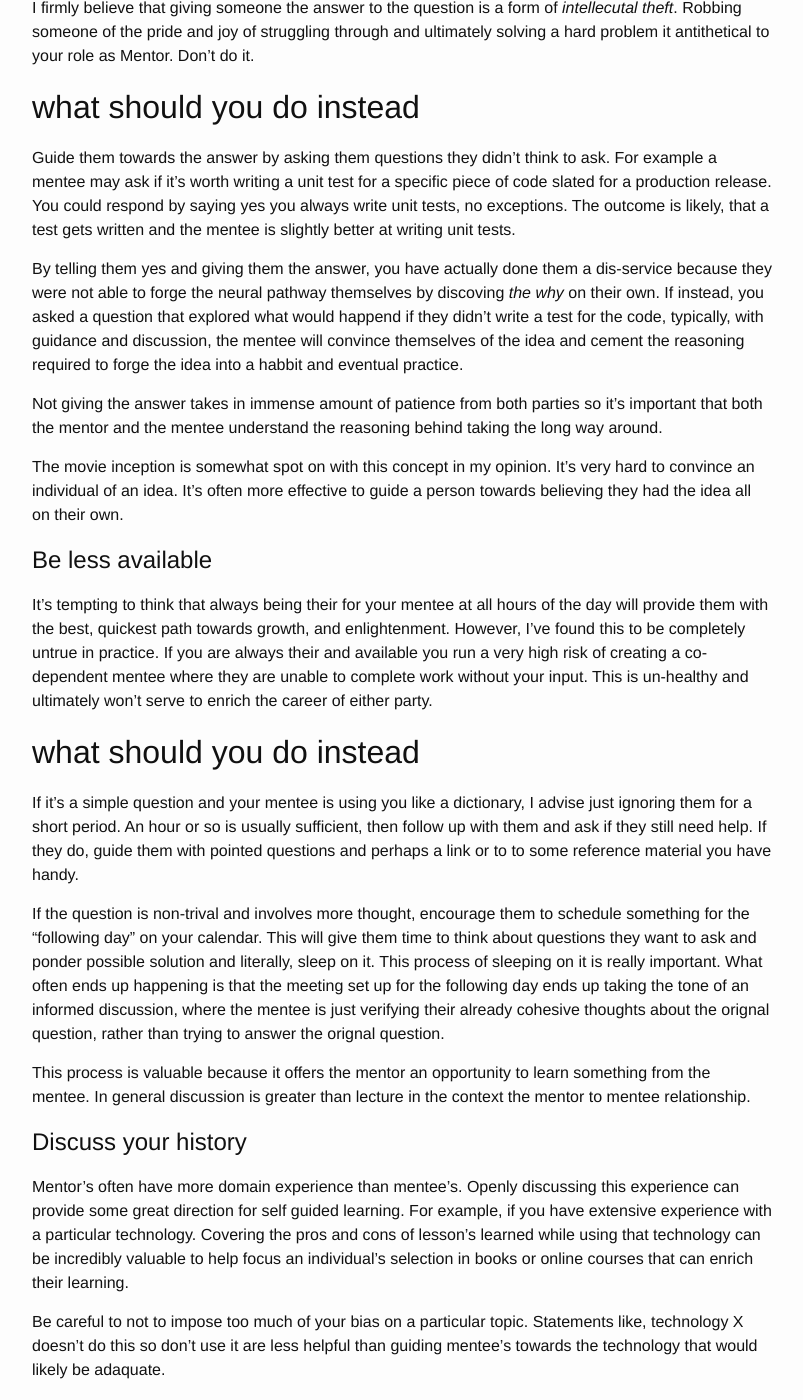
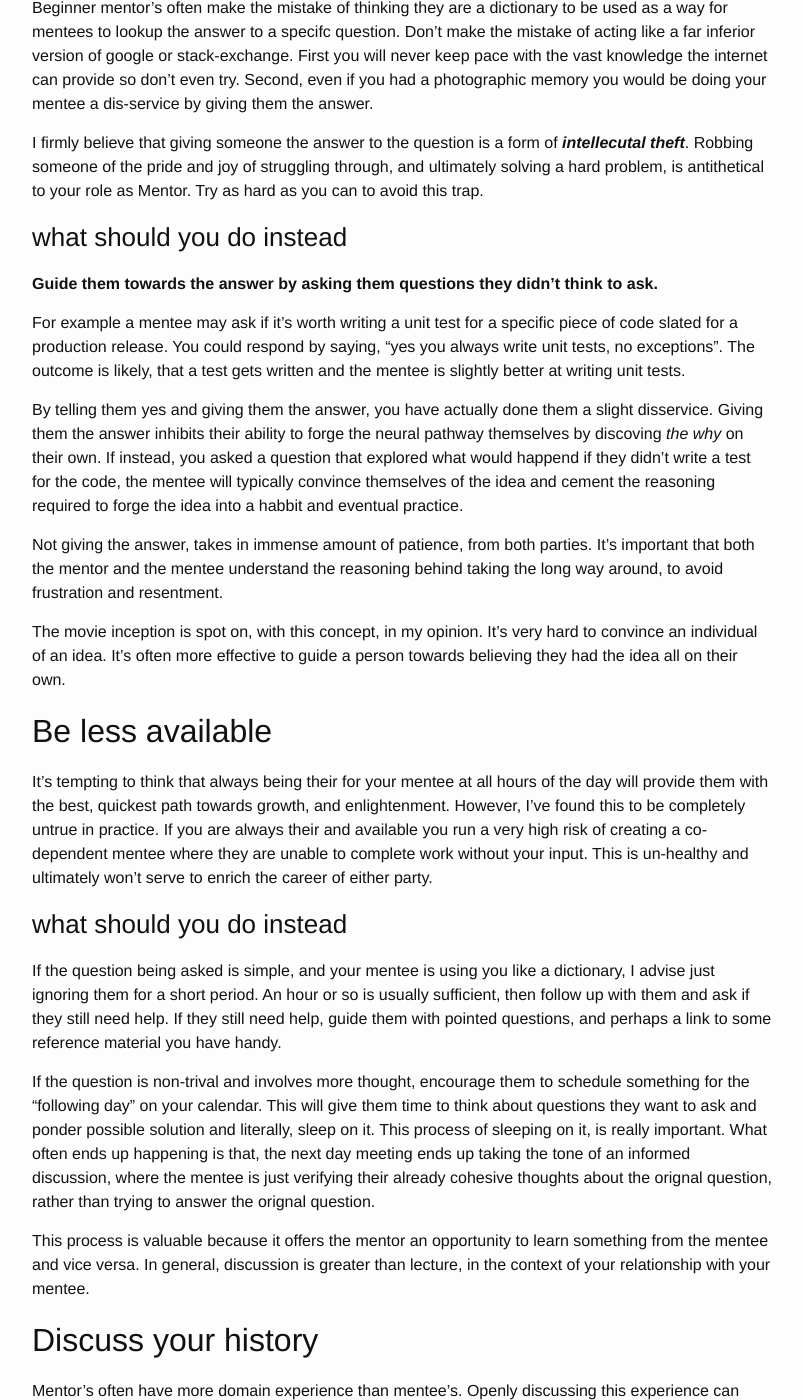
Before and after one commit to johnnyiller/johnnyiller.github.io, a Jekyll site: the page built from _posts/2019-6-5-how-to-be-a-mentor.markdown, in a window 1280 px wide and 1400 px high, scrolled down 909 px. Shown: the whole window, without its empty margins (238-1041 px from the left). Built offline with Jekyll 4.4.1, drawn with Linux system fonts in a browser that asks for light colours; comment, search, counter and statistics services are not loaded; some of the changed text lies outside the part shown.

Commit message:
fix typos and sentence wording

```diff
--- a/_posts/2019-6-5-how-to-be-a-mentor.markdown
+++ b/_posts/2019-6-5-how-to-be-a-mentor.markdown
@@ -6,73 +6,81 @@ comments: true
 categories: mentorship learning
 ---
 
-I use this blog to organize my thoughts about my professional work with the goal of perhaps helping others organize theirs if they find themselves in a similar position.  While much of my work is related to writing code and connecting the technology dots that business stakeholders rely on to improve customer outcomes, another large and growing part of my work is centered around mentorship.  This article will focus on the mentorship part of my life.  First I'll define what I believe the role of a mentor is in a technical setting (might be applicable outside of technical setting) and second this article will outline some lessons learned and tips acquired that may help you if you find yourself in the position of mentoring a colleague.
+I use this blog to organize my thoughts about my professional work, with the intent of helping others organize their thoughts, if they find themselves in a similar position.  While much of my work is related to writing code and connecting the technology dots that business stakeholders rely on to improve outcomes, another large and growing part of my work is centered around technical and career mentorship.
 
-# The role of a mentor
+This article will focus on the mentorship part of my life.  First I'll define what I believe the role of a mentor is in a technical setting (may be applicable to other industries). Second, I'll attempt to impart some wisdom I've acquired during my years mentoring, with the hope that future mentors will have a fruitful experience with their mentees.
 
-In my opinion the role of a mentor is too provide the following guidance( in order of importance ):
+## The role of a mentor
+
+In my opinion the role of a mentor is to provide the following guidance - in order of importance:
 
 1. Challenge the mentee's thought process without breaking their spirit or making them feel stupid for not considering the alternative points of view.
-2. Offer recommendations and provide opportunities to learn new skills.
+2. Offer information recommendations (books and tutorials) and provide opportunities to learn new skills.
+3. Introduce them to other people that may help shape their career.
 3. Bring the mentee back from the metaphorical cliff's edge just before they are about to jump (convince them not to quit).
-4. Ask subject relevant questions that help the mentee consider 2nd and 3rd or effects of the choices they are making.
+4. Ask subject relevant questions, that help the mentee consider 2nd and 3rd or effects of the choices they are making.
 
 I hope those bullet points are self explanatory, but if they are not hopefully the rest of the article will offer more practical advice.
 
-# Don't give them answer
+## Don't give them answer
 
-Beginner mentor's often make the mistake of thinking they are a dictionary to be used as a way for mentee's to lookup the answer to a specifc question.  Don't make the mistake of acting like a far inferior version of google or stack-exchange.  First you will never keep pace with the vast knowledge the internet can provide so don't even try.  Second, even if you had a photographic memory you would be doing your mentee a dis-service by giving them the answer.
+Beginner mentor's often make the mistake of thinking they are a dictionary to be used as a way for mentees to lookup the answer to a specifc question.  Don't make the mistake of acting like a far inferior version of google or stack-exchange.  First you will never keep pace with the vast knowledge the internet can provide so don't even try.  Second, even if you had a photographic memory you would be doing your mentee a dis-service by giving them the answer.
 
-I firmly believe that giving someone the answer to the question is a form of *intellecutal theft*.  Robbing someone of the pride and joy of struggling through and ultimately solving a hard problem it antithetical to your role as Mentor.  Don't do it.
+I firmly believe that giving someone the answer to the question is a form of __*intellecutal theft*__.  Robbing someone of the pride and joy of struggling through, and ultimately solving a hard problem, is antithetical to your role as Mentor.  Try as hard as you can to avoid this trap.
 
 
-## what should you do instead
+### what should you do instead
 
-Guide them towards the answer by asking them questions they didn't think to ask.  For example a mentee may ask if it's worth writing a unit test for a specific piece of code slated for a production release.  You could respond by saying yes you always write unit tests, no exceptions.  The outcome is likely, that a test gets written and the mentee is slightly better at writing unit tests.
+**Guide them towards the answer by asking them questions they didn't think to ask.**
 
-By telling them yes and giving them the answer, you have actually done them a dis-service because they were not able to forge the neural pathway themselves by discoving *the why* on their own. If instead, you asked a question that explored what would happend if they didn't write a test for the code, typically, with guidance and discussion, the mentee will convince themselves of the idea and cement the reasoning required to forge the idea into a habbit and eventual practice.
+For example a mentee may ask if it's worth writing a unit test for a specific piece of code slated for a production release.  You could respond by saying, "yes you always write unit tests, no exceptions".  The outcome is likely, that a test gets written and the mentee is slightly better at writing unit tests.
 
-Not giving the answer takes in immense amount of patience from both parties so it's important that both the mentor and the mentee understand the reasoning behind taking the long way around.
+By telling them yes and giving them the answer, you have actually done them a slight disservice.  Giving them the answer inhibits their ability to forge the neural pathway themselves by discoving *the why* on their own. If instead, you asked a question that explored what would happend if they didn't write a test for the code, the mentee will typically convince themselves of the idea and cement the reasoning required to forge the idea into a habbit and eventual practice.
 
-The movie inception is somewhat spot on with this concept in my opinion.  It's very hard to convince an individual of an idea.  It's often more effective to guide a person towards believing they had the idea all on their own.
+Not giving the answer, takes in immense amount of patience, from both parties. It's important that both the mentor and the mentee understand the reasoning behind taking the long way around, to avoid frustration and resentment.
 
-# Be less available
+The movie inception is spot on, with this concept, in my opinion.  It's very hard to convince an individual of an idea.  It's often more effective to guide a person towards believing they had the idea all on their own.
+
+## Be less available
 
 It's tempting to think that always being their for your mentee at all hours of the day will provide them with the best, quickest path towards growth, and enlightenment.  However, I've found this to be completely untrue in practice.  If you are always their and available you run a very high risk of creating a co-dependent mentee where they are unable to complete work without your input.  This is un-healthy and ultimately won't serve to enrich the career of either party.
 
-## what should you do instead
+### what should you do instead
 
-If it's a simple question and your mentee is using you like a dictionary, I advise just ignoring them for a short period. An hour or so is usually sufficient, then follow up with them and ask if they still need help.  If they do, guide them with pointed questions and perhaps a link or to to some reference material you have handy.
+If the question being asked is simple, and your mentee is using you like a dictionary, I advise just ignoring them for a short period. An hour or so is usually sufficient, then follow up with them and ask if they still need help.  If they still need help, guide them with pointed questions, and perhaps a link to some reference material you have handy.
 
-If the question is non-trival and involves more thought, encourage them to schedule something for the "following day" on your calendar. This will give them time to think about questions they want to ask and ponder possible solution and literally, sleep on it. This process of sleeping on it is really important.  What often ends up happening is that the meeting set up for the following day ends up taking the tone of an informed discussion, where the mentee is just verifying their already cohesive thoughts about the orignal question, rather than trying to answer the orignal question.
+If the question is non-trival and involves more thought, encourage them to schedule something for the "following day" on your calendar. This will give them time to think about questions they want to ask and ponder possible solution and literally, sleep on it. This process of sleeping on it, is really important.  What often ends up happening is that, the next day meeting ends up taking the tone of an informed discussion, where the mentee is just verifying their already cohesive thoughts about the orignal question, rather than trying to answer the orignal question.
 
-This process is valuable because it offers the mentor an opportunity to learn something from the mentee.  In general discussion is greater than lecture in the context the mentor to mentee relationship.
+This process is valuable because it offers the mentor an opportunity to learn something from the mentee and vice versa.  In general, discussion is greater than lecture, in the context of your relationship with your mentee.
 
 
-# Discuss your history
+## Discuss your history
 
-Mentor's often have more domain experience than mentee's.  Openly discussing this experience can provide some great direction for self guided learning. For example, if you have extensive experience with a particular technology.  Covering the pros and cons of lesson's learned while using that technology can be incredibly valuable to help focus an individual's selection in books or online courses that can enrich their learning.
+Mentor's often have more domain experience than mentee's.  Openly discussing this experience can provide some great direction for self guided learning. For example, if you have extensive experience with a particular technology.  Covering the pros and cons, of lesson's learned while using that technology, can be incredibly valuable to help focus an individual's selection, in books or academic courses that can enrich their learning.
 
 Be careful to not to impose too much of your bias on a particular topic.  Statements like, technology X doesn't do this so don't use it are less helpful than guiding mentee's towards the technology that would likely be adaquate.
 
-Adaquate is key here.  There may be 5 ways to solve a problem where each one is better than the next.  It's not always important that your mentee jumps right to the best solution but that they implement something that solves their problem and then reflect on what they could have done better.  As with so many things in life, learning is about the journey and not the destination as long as immediate needs are satisfied.
+Adaquate is key here.  There may be 5 ways to solve a problem where each one is better than the next.  It's not always important that your mentee jumps right to the best solution but that they implement something that solves their problem and then reflect on what they could have done better.  As with so many things in life, learning is about the journey and not the destination as long as immediate requirements are satisfied.
 
-*Be okay with imperfection but not negligence*
+**Be okay with imperfection, but not negligence**
 
 
-# Don't let them quit
+## Don't let them quit
 
 Assuming they have chosen their career path and are pursuing some goal.  Don't let them quit when the going gets tough.  Ultimately much of success in this world comes down to grit.  How many cycles folks are willing to put into solving the problem makes a big difference in reaching a successful outcome.
 
-## what to suggest Instead of letting them quit
+### Help them achieve smaller wins instead
 
-Try to reframe success in the form a smaller problem.
+**Try to reframe success in the form a smaller problem.**
 
 For example if your mentee says they would like to create a nuclear fusion reactor in the next year with zero prior knowledge of what's involved, it's your job to lay out some first steps that will lead them ultimately to conclude that their original plan was unrealistic and they lacked the skills, while still keeping them on a productive path.  Instead you might suggest they take an elementary physics course and meet with some experts in the field.
 
 Small wins will keep folks engaged and reduce the likelihood of a quitting and bring folks back from the brink of collapse.
 
+## Don't mentor an unwilling participant
 
-Lastly, I have to give a shout-out to my current employer <a href="https://www.agero.com/">Agero</a>, while we don't yet have an official mentorship program, I've found that if you're a willing mentee there are a number folks in leadership positions that openly offer guidance and support.  In the cut-throat tech world this can be hard to find.
+Forced mentorship rarely works.  Several times, my mentees have decided I wasn't the right person for helping them achieve their goals.  Additionally I've had to drop certain mentees because the weren't keeping up their end of the bargain.  Missed appointements and closed mindedness are usually the triggers. If the mentee can't be present and is unwilling to engage in discussion with the mentor the relationship will not be fruitful and it should be terminated.  If you do your job correctly, your mentee will eventually outgrow you.  **A mentor mentor relationship may not be forever**.  Evaluating if the relationship is working every once in a while will help you figure out if it's time for a change.
+
+I have to give a shout-out to my current employer <a href="https://www.agero.com/">Agero</a>, while we don't yet have an official mentorship program, I've found that if you're a willing mentee there are a number folks in leadership positions that openly offer guidance and support.  In the cut throat tech world this can be hard to find.  If you are looking for a job at a company that supports continual improvement and learning for its workforce, I would encourage you to <a href="https://www.agero.com/careers/openings">apply for an open position</a>.
 
 That's all I have for now.  If you are a mentor or mentee that wishes to share your experience please leave a comment.
```
